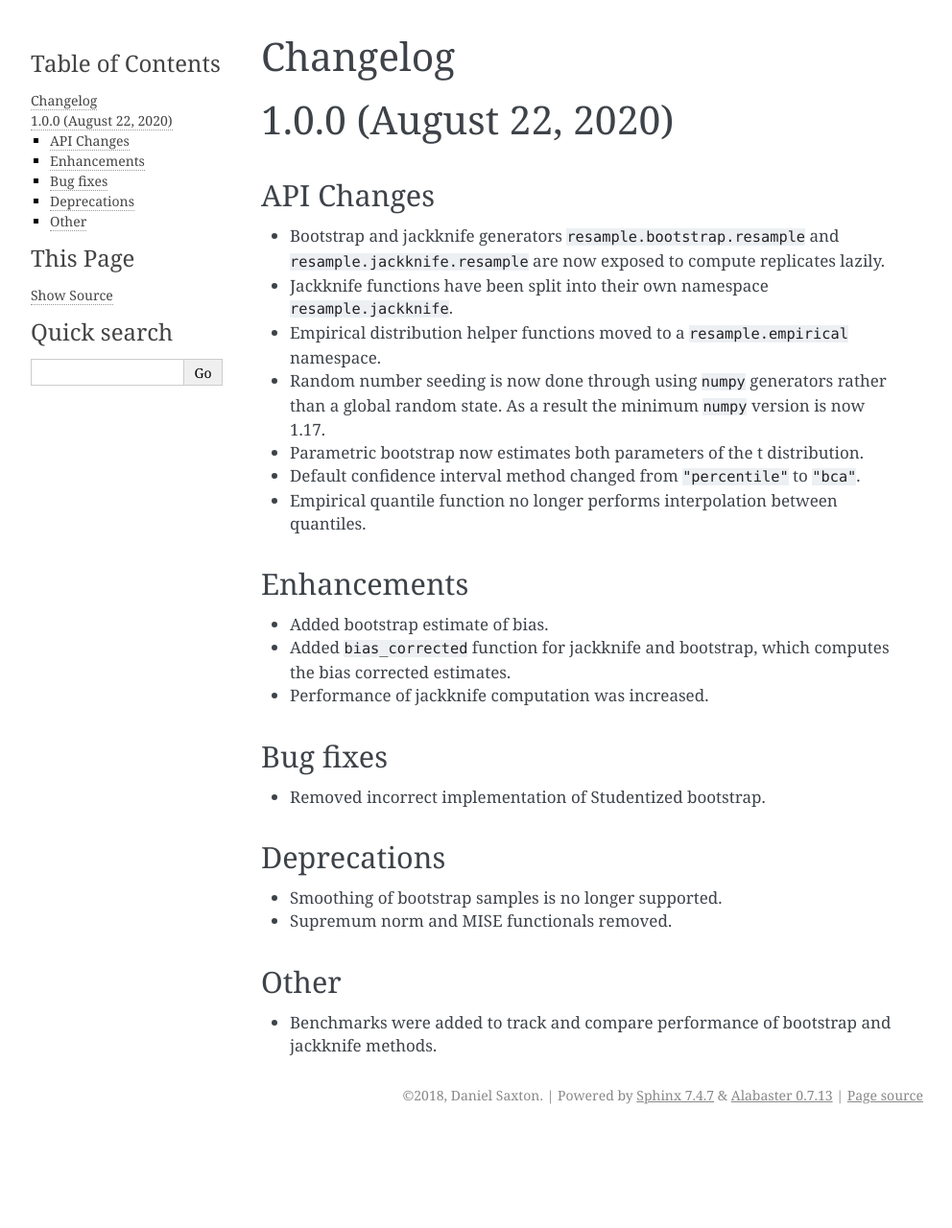
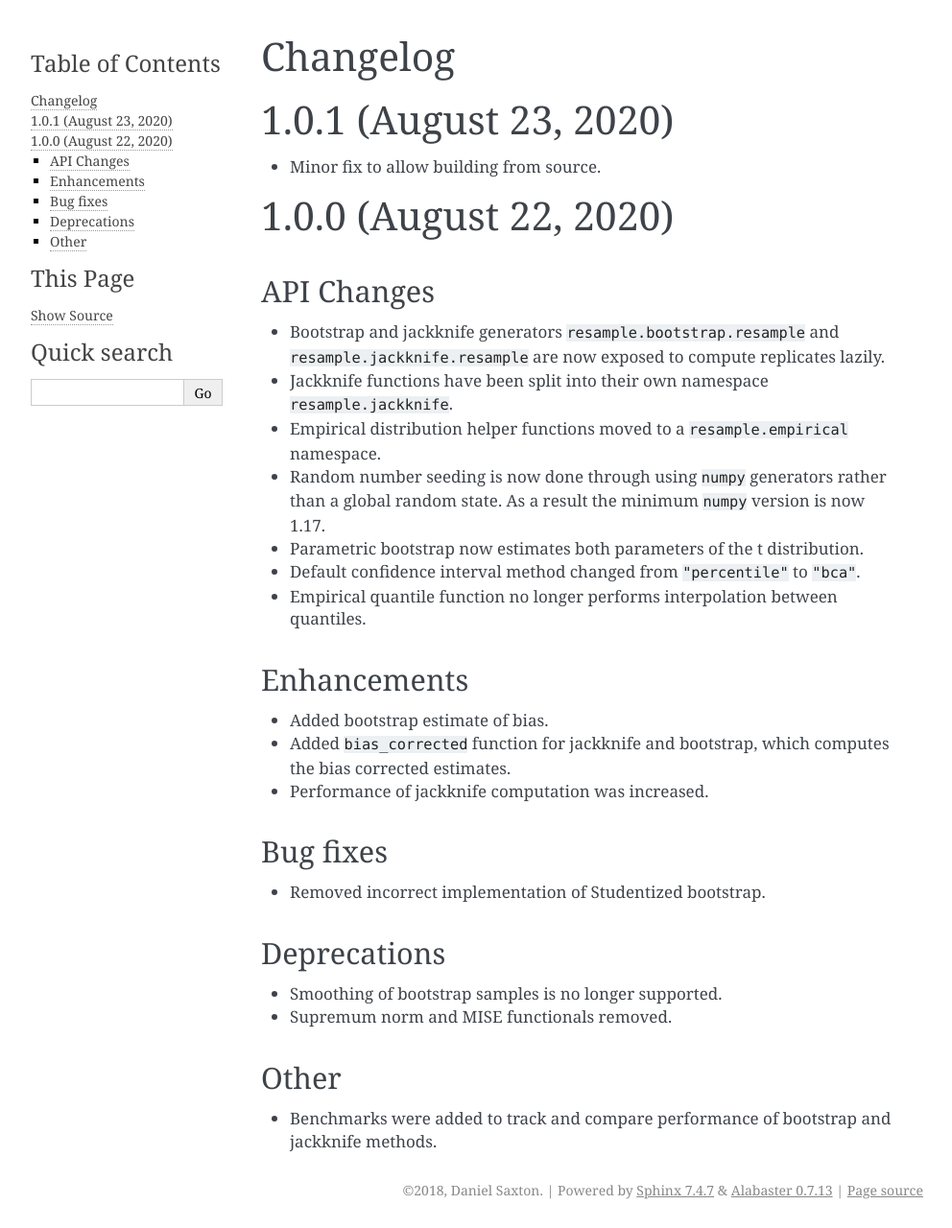
Before and after one commit to scikit-hep/resample, a Sphinx documentation site: the page built from doc/changelog.rst, in a window 1280 px wide. Shown: the whole page at 96% size, without its empty margins (148-1140 px from the left). Built offline with Sphinx 7.4.7, drawn with Linux system fonts in a browser that asks for light colours; before the commit the page ends 1181 px from its top, so only the background shows below that.

Commit message:
Bump version to 1.0.1 (#79)

```diff
--- a/doc/changelog.rst
+++ b/doc/changelog.rst
@@ -1,5 +1,10 @@
 Changelog
 =========
+
+1.0.1 (August 23, 2020)
+=======================
+
+- Minor fix to allow building from source.
 
 1.0.0 (August 22, 2020)
 =======================
--- a/resample/version.py
+++ b/resample/version.py
@@ -1,4 +1,4 @@
 # Single location for version updates.
 # Changes here are imported by setup.py and resample/__init__.py.
 
-version = "1.0.0"
+version = "1.0.1"
```
